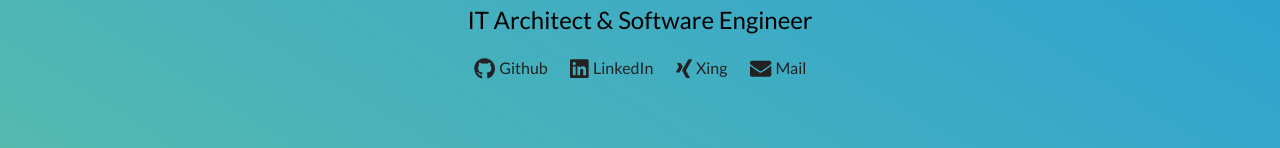
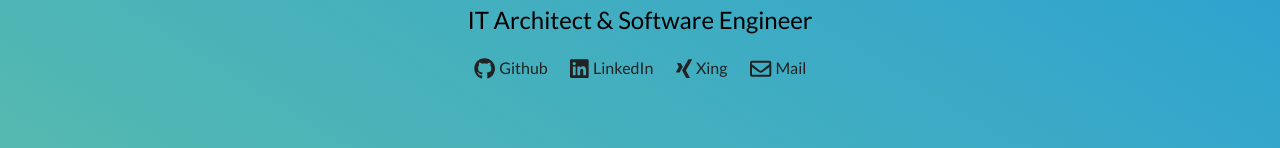
Before and after one commit to linkvt/linkvt.github.io, a Vue app: page / in a window 1280 px wide. Shown: the part 485-633 px from the top of the page. Built offline with nearby package versions, Linux system fonts and the light colour scheme.

Commit message:
Remove unused solid icons

```diff
--- a/package.json
+++ b/package.json
@@ -35,7 +35,6 @@
     "@fortawesome/fontawesome-svg-core": "^1.2.12",
     "@fortawesome/free-brands-svg-icons": "^5.6.3",
     "@fortawesome/free-regular-svg-icons": "^5.6.3",
-    "@fortawesome/free-solid-svg-icons": "^5.6.3",
     "@fortawesome/vue-fontawesome": "^0.1.5",
     "normalize.css": "^8.0.0",
     "vue": "^2.5.13"
--- a/src/components/Links.vue
+++ b/src/components/Links.vue
@@ -16,7 +16,7 @@
       link="https://www.xing.com/profile/Vincent_Link/"
     />
     <Link
-      icon="envelope"
+      :icon="['far', 'envelope']"
       name="Mail"
       link="mailto:mail@linkvt.de"
     />
```
Also changed, not shown: src/index.js (+5 -9 lines), 1 other file (tests, documents, lock files or other folders).
